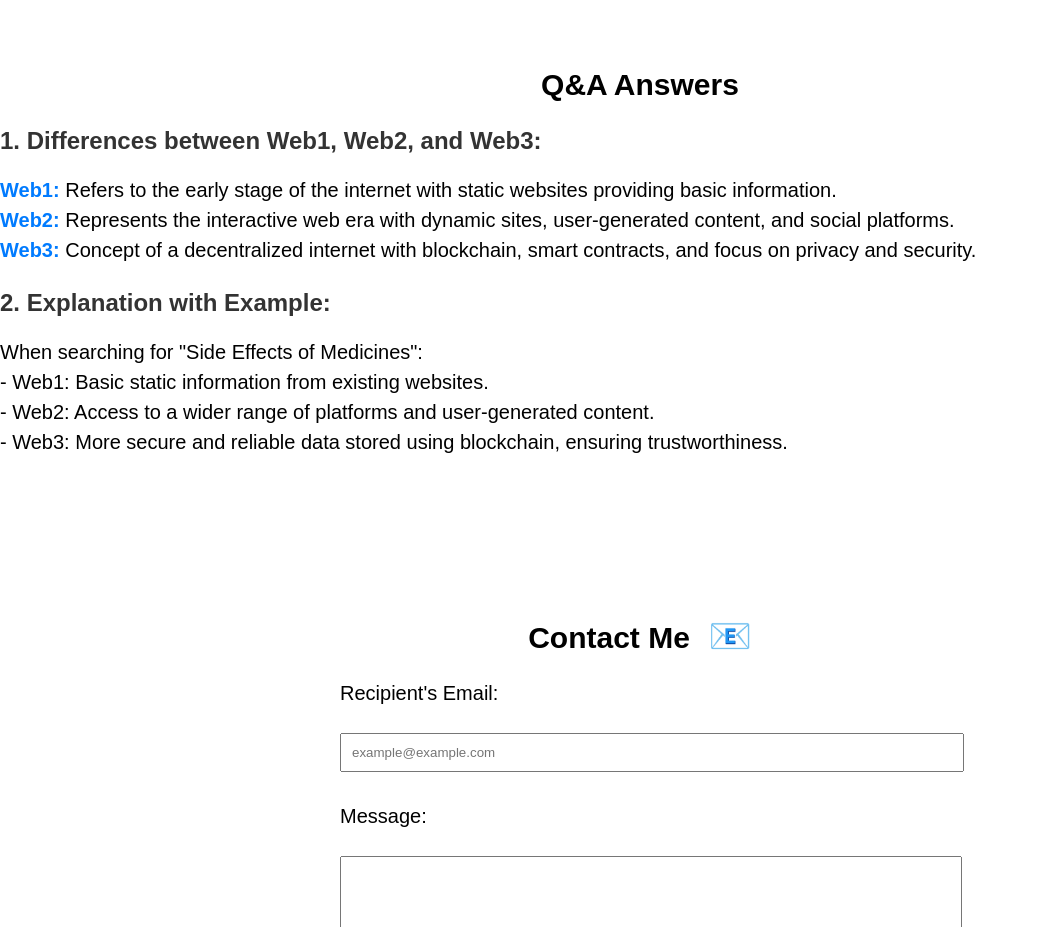
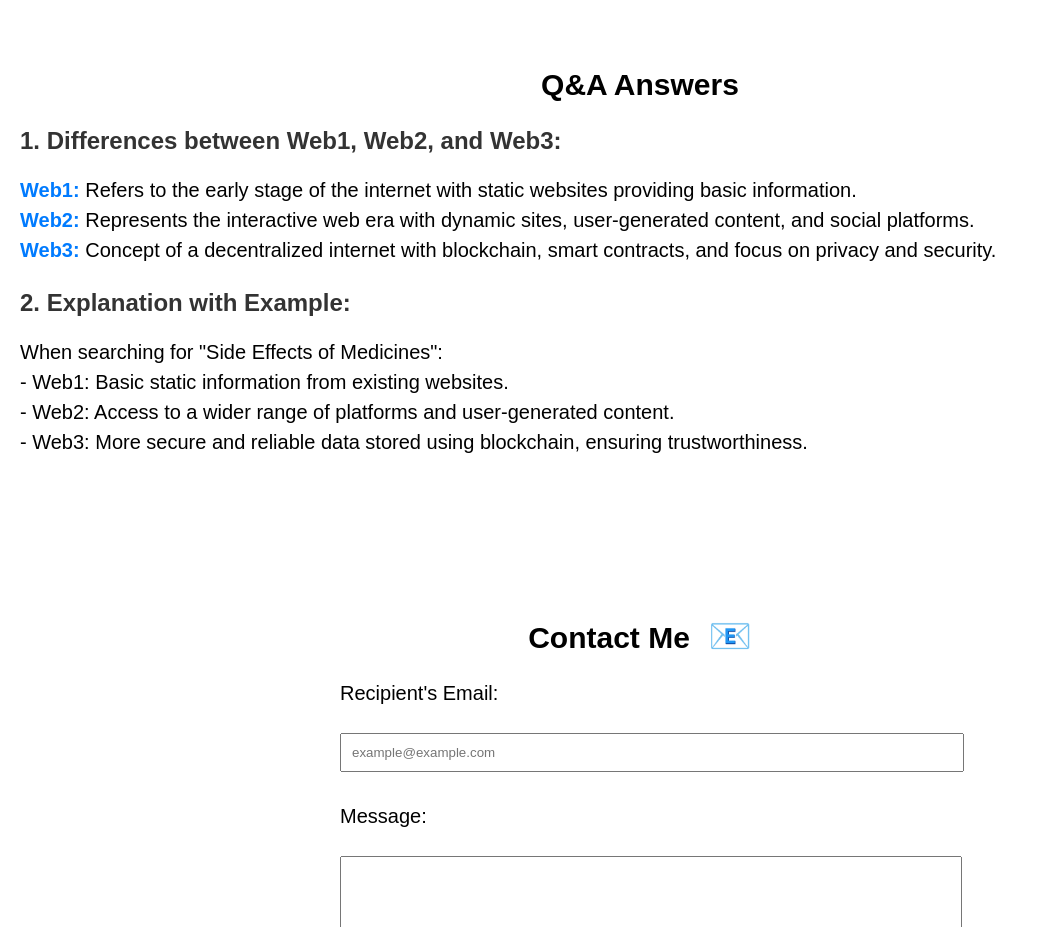
Before and after one commit to WED-2023/207219783, a plain HTML site: page index.html in a window 1280 px wide. Shown: the part 2700-3627 px from the top of the page, without its empty margins (0-1058 px from the left). Drawn offline with nearby package versions, Linux system fonts and the light colour scheme.

Commit message:
style.css

```diff
--- a/style.css
+++ b/style.css
@@ -245,6 +245,7 @@ nav ul li a:hover {
 /* Style Q&A answer */
 .qa-answer {
 	margin-bottom: 20px; /* Add margin at the bottom */
+	padding-left: 20px; /* Add padding on the left */
 }
 
 /* Style Q&A answer headings */
```
